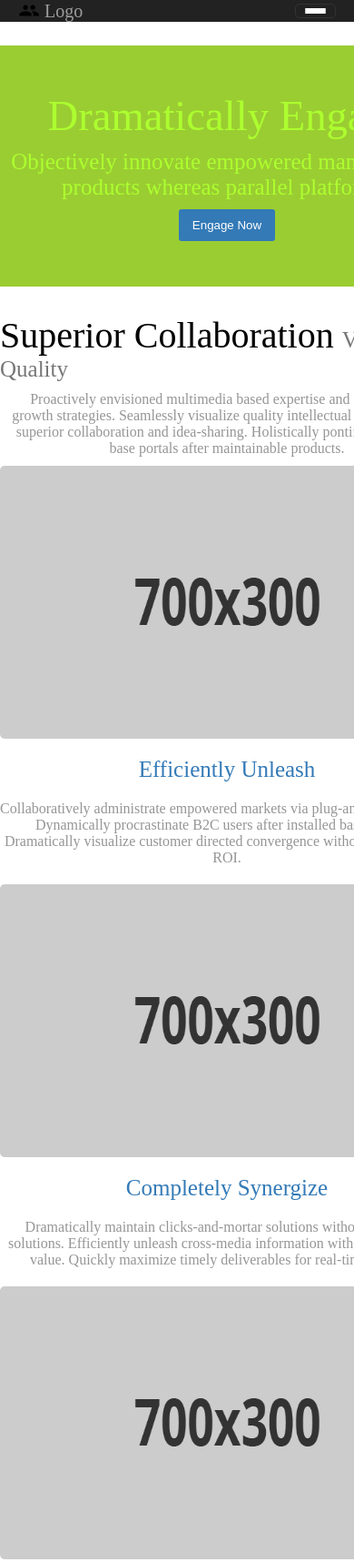
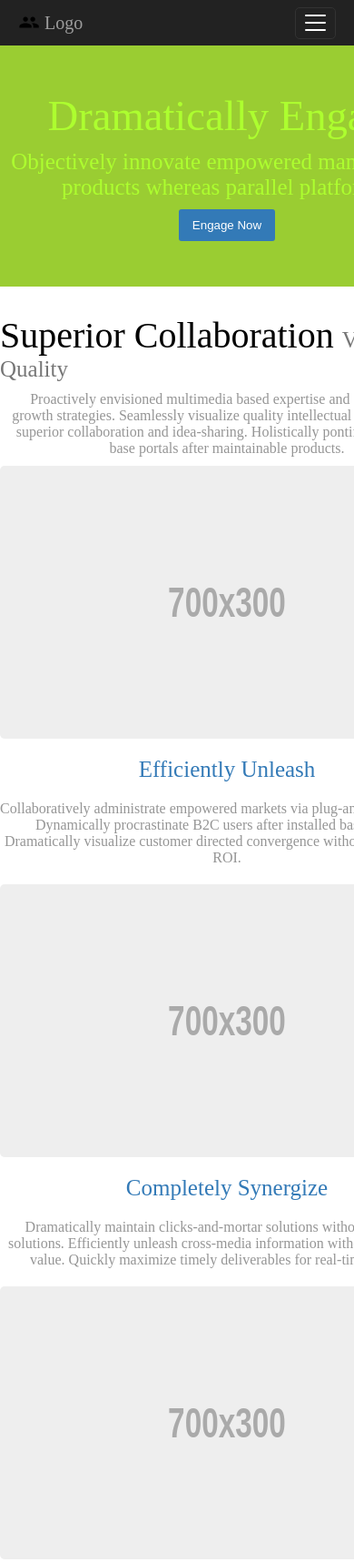
Before and after one commit to CaptainEmil/web-site, a plain HTML site: page index.html in a window 390 px wide. Shown: the top 1717 px of the page at 91% size. Drawn offline with Linux system fonts and the light colour scheme; files whose address does not match are found by name.

Commit message:
some fixes to header burger menu

```diff
--- a/index.html
+++ b/index.html
@@ -117,7 +117,7 @@
                         <div class="card">
                             <div class="card-image-container">
                                 <a href="#">
-                                    <img class="card-image" src="./images/700x300.png" />
+                                    <img class="card-image" src="./images/700x300px.svg" />
                                 </a>
                             </div>
                             <h4 class="card-image-heading">
@@ -133,7 +133,7 @@
                         <div class="card">
                             <div class="card-image-container">
                                 <a href="#">
-                                    <img class="card-image" src="./images/700x300.png" />
+                                    <img class="card-image" src="./images/700x300px.svg" />
                                 </a>
                             </div>
                             <h4 class="card-image-heading">
@@ -148,7 +148,7 @@
                         <div class="card">
                             <div class="card-image-container">
                                 <a href="#">
-                                    <img class="card-image" src="./images/700x300.png" />
+                                    <img class="card-image" src="./images/700x300px.svg" />
                                 </a>
                             </div>
                             <h4 class="card-image-heading">
--- a/styles/header.css
+++ b/styles/header.css
@@ -8,6 +8,7 @@
     width: 100%;
     grid-row: 1;
     grid-column: 1;
+    height: var(--header-footer-height);
 }
 
 .header-container {
--- a/styles/variables/sizes.css
+++ b/styles/variables/sizes.css
@@ -4,7 +4,7 @@
     --burger-menu-button-height: 70%;
     --burger-menu-button-width: 45px;
     --burger-menu-max-height: 1000px;
-    --header-li-padding: 10px;
+    --header-li-padding: 20px;
     --header-footer-height: 50px;
     --main-sections-padding: 50px;
     --section-1-heading-font-size: 70px;
```
Also changed, not shown: images/700x300px.svg (added).
